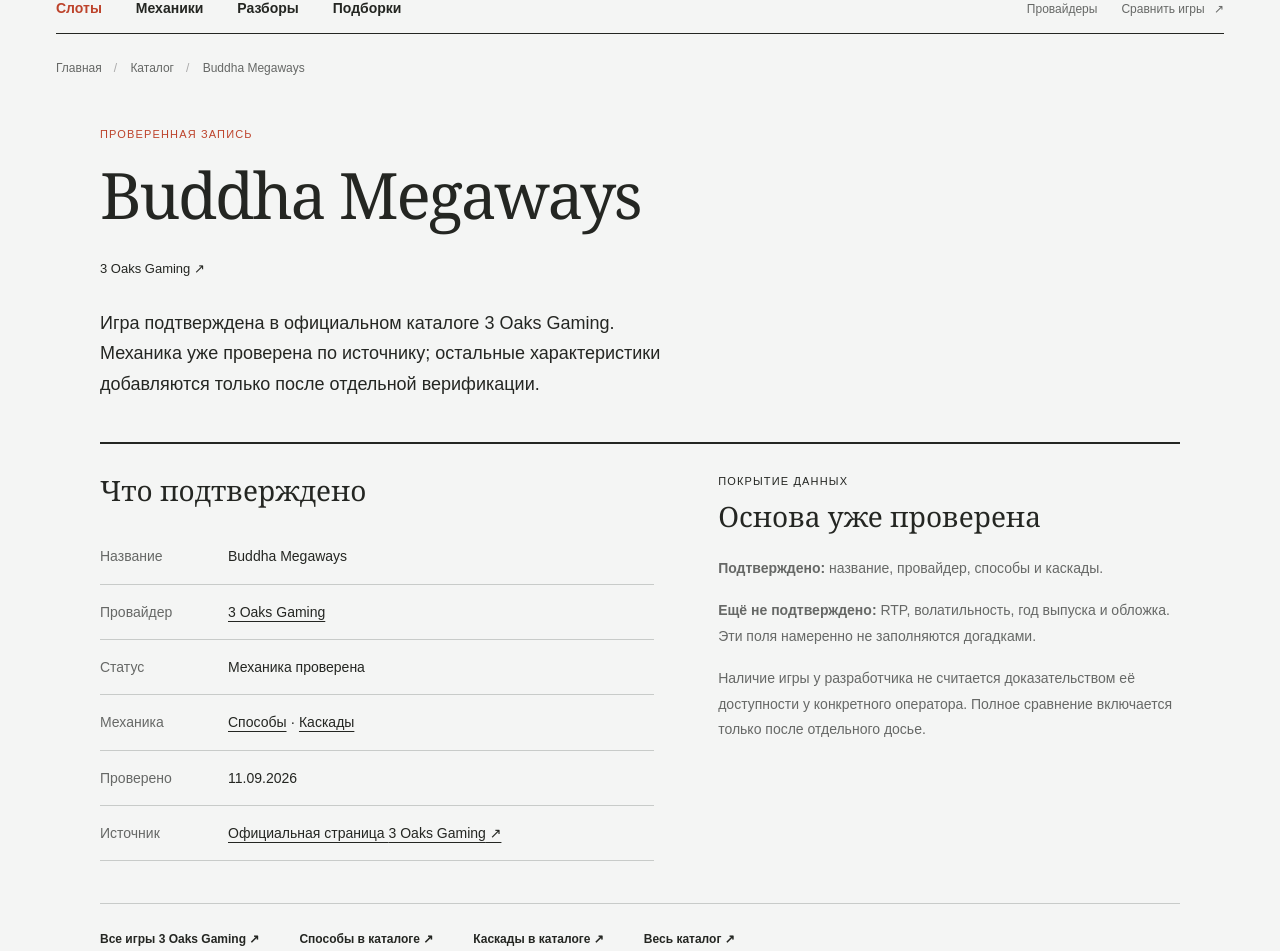
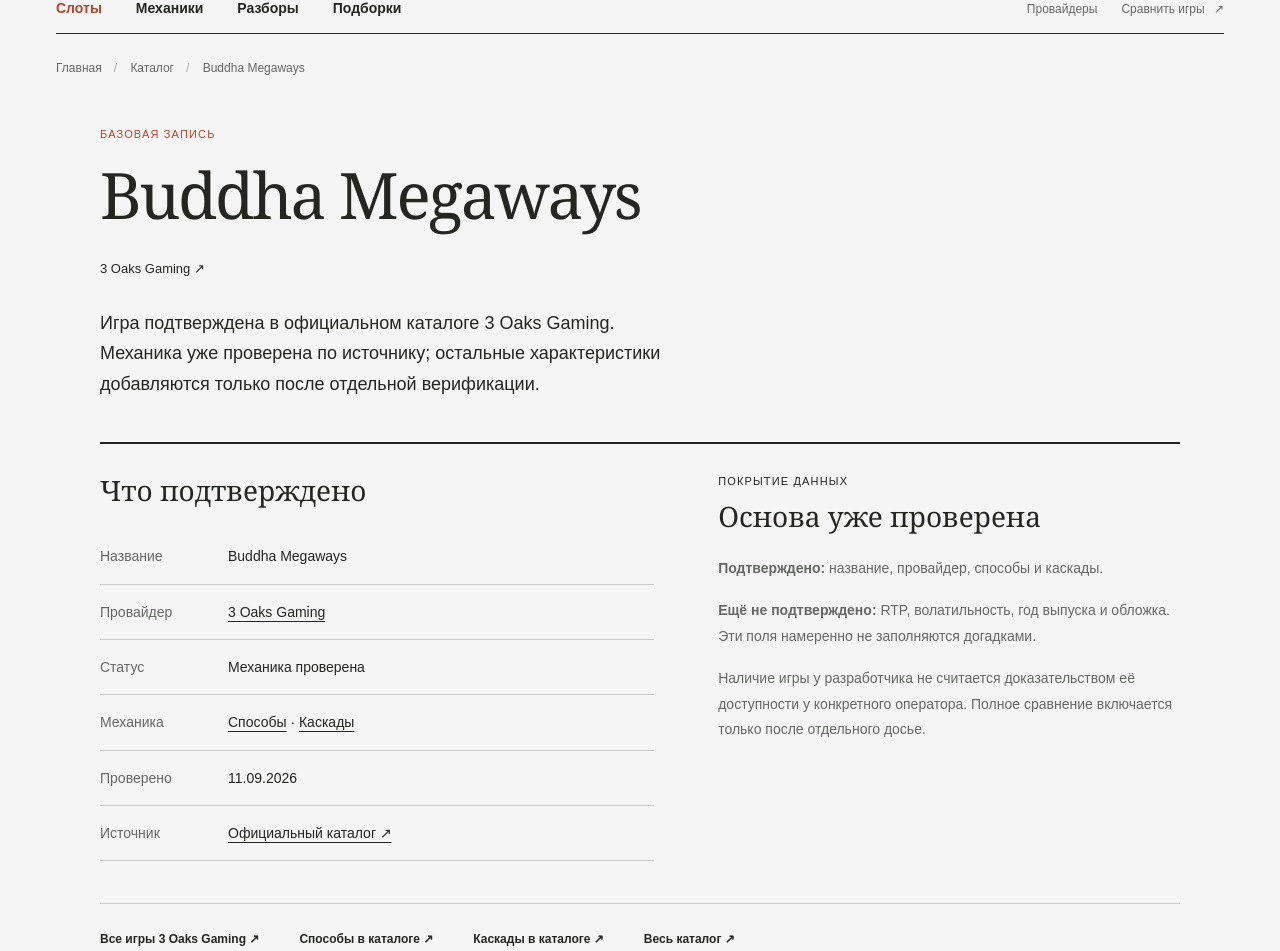
Before and after one commit to Pr0ject2/Slotfolio, a Next.js app: page /slots/catalog/3-oaks-gaming-buddha-megaways in a window 1280 px wide. Shown: the part 113-1064 px from the top of the page. Built offline with nearby package versions, Linux system fonts and the light colour scheme; no server answers; a web font is replaced by a local one.

Commit message:
Keep catalog record identity while showing research status

```diff
--- a/src/app/slots/catalog/[slug]/page.tsx
+++ b/src/app/slots/catalog/[slug]/page.tsx
@@ -127,7 +127,7 @@
       />
       <article className="catalog-record-page">
         <header className="catalog-record-heading">
-          <span className="eyebrow accent">{knownMechanics.length ? "Проверенная запись" : "Базовая запись"}</span>
+          <span className="eyebrow accent">Базовая запись</span>
           <h1>{slot.name}</h1>
           <Link className="provider-link" href={`/slots?provider=${providerSlug(slot.provider)}`}>{slot.provider} ↗</Link>
           <p className="catalog-record-deck">
@@ -158,7 +158,7 @@
                 </div>
               ) : null}
               {verifiedAt ? <div><dt>Проверено</dt><dd>{verifiedAt}</dd></div> : null}
-              <div><dt>Источник</dt><dd><a href={slot.source} rel="noreferrer">Официальная страница {slot.provider} ↗</a></dd></div>
+              <div><dt>Источник</dt><dd><a href={slot.source} rel="noreferrer">Официальный каталог ↗</a></dd></div>
             </dl>
           </section>
 
```
